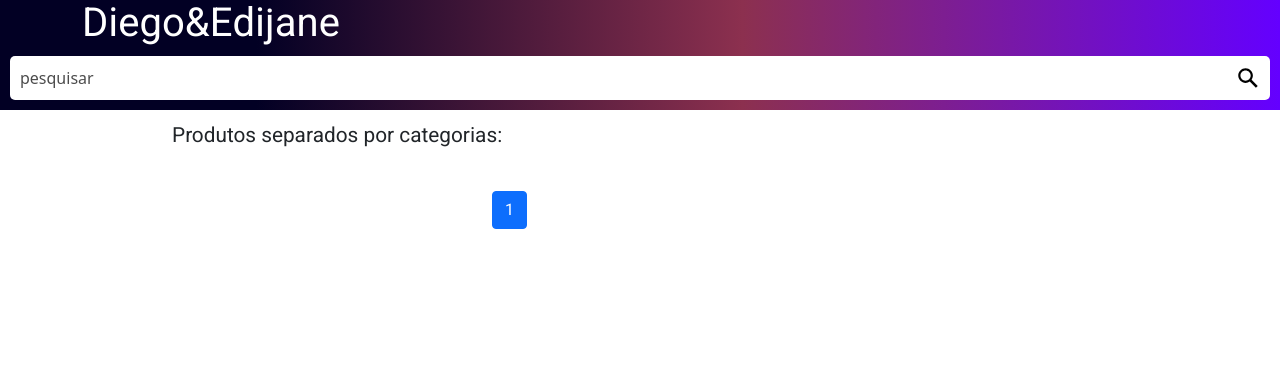
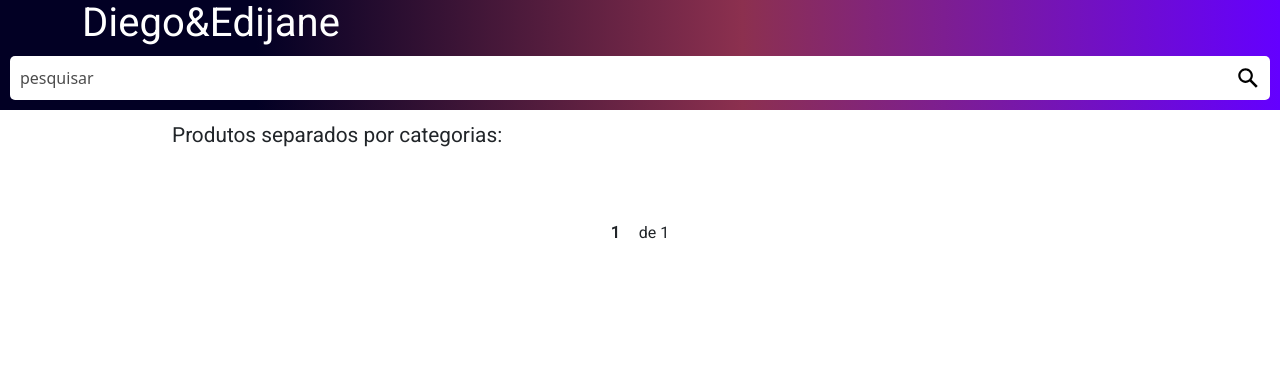
Before and after one commit to The-vinicius/store, a Django app: page /categorias/ in a window 1280 px wide. Shown: the top 370 px of the page. Run offline with Django 4.2, Linux system fonts and the light colour scheme; data that the repository does not hold is empty; parts of the project's set-up code (start-up, migrations or seed data) failed here and were passed over.

Commit message:
new paginator

```diff
--- a/core/templates/products/includes/pagination.html
+++ b/core/templates/products/includes/pagination.html
@@ -1,37 +1,21 @@
-<!-- pagination.html -->
-<!-- https://gist.github.com/rg3915/01ca76f099f431c24bc0536bef83076b -->
-<!-- Use https://gist.github.com/rg3915/01ca76f099f431c24bc0536bef83076b#file-pagination02-html -->
-<div class="row justify-content-center">
-  <div class="col-3">
-    <ul class="pagination">
-      {% if page_obj.has_previous %}
-        <li class="page-item"><a class="page-link" href="?page={{ page_obj.previous_page_number }}">&laquo;</a></li>
-      {% endif %}
+<div class="container" style="margin-top: 30px;">
+    <nav aria-label="Page navigation example">
+    <ul class="pagination justify-content-center align-items-center">
+        {% if page_obj.has_previous %}
+            <li class="page-item">
+            <a class="page-link" href="?page={{ page_obj.previous_page_number }}">&#10094; Anterior</a>
+            </li>
+        {% endif %}
 
-      {% for pg in page_obj.paginator.page_range %}
-        <!-- Sempre mostra as 3 primeiras e 3 últimas páginas -->
-          {% if pg == 1 or pg == 2 or pg == 3 or pg == page_obj.paginator.num_pages or pg == page_obj.paginator.num_pages|add:'-1' or pg == page_obj.paginator.num_pages|add:'-2' %}
-            {% if page_obj.number == pg %}
-              <li class="page-item active"><a class="page-link" href="?page={{ pg }}">{{ pg }}</a></li>
-            {% else %}
-              <li class="page-item"><a class="page-link" href="?page={{ pg }}">{{ pg }}</a></li>
-            {% endif %}
-
-          {% else %}
-
-            {% if page_obj.number == pg %}
-              <li class="page-item active"><a class="page-link" href="?page={{ pg }}">{{ pg }}</a></li>
-            {% elif pg > page_obj.number|add:'-4' and pg < page_obj.number|add:'4' %} <!-- Mostra 3 páginas antes e 3 páginas depois da atual -->
-              <li class="page-item"><a class="page-link" href="?page={{ pg }}">{{ pg }}</a></li>
-            {% elif pg == page_obj.number|add:'-4' or pg == page_obj.number|add:'4' %}
-              <li class="page-item"><a class="page-link" href="">...</a></li>
-            {% endif %}
-          {% endif %}
-        {% endfor %}
+        <li class="page-item" style="padding: 0px 20px 0px 20px">
+            <strong style="padding-right: 15px;">{{ page_obj.number }}</strong> de {{ page_obj.paginator.num_pages }}
+        </li>
 
         {% if page_obj.has_next %}
-          <li class="page-item"><a class="page-link" href="?page={{ page_obj.next_page_number }}">&raquo;</a></li>
+            <li class="page-item">
+            <a class="page-link" href="?page={{ page_obj.next_page_number }}">Seguinte &#10095;</a>
+            </li>
         {% endif %}
     </ul>
-  </div>
+    </nav>
 </div>
```
